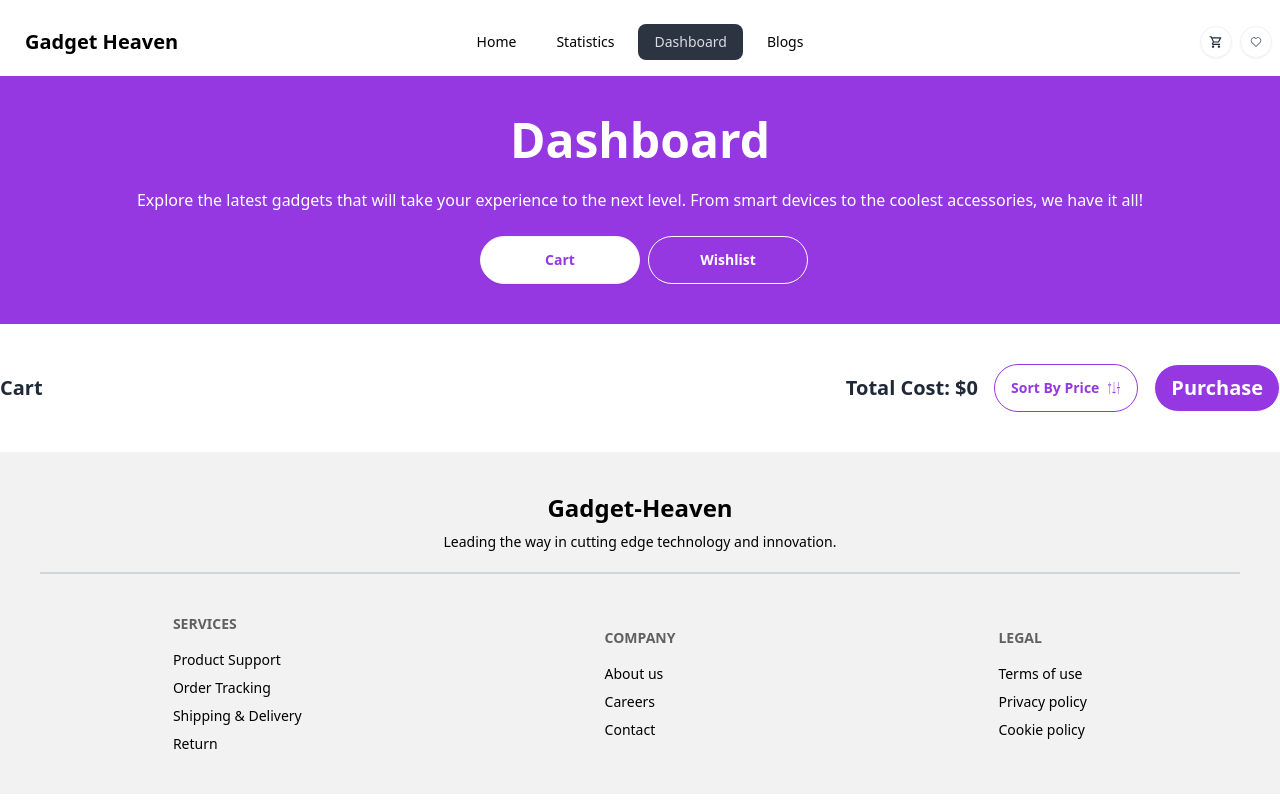
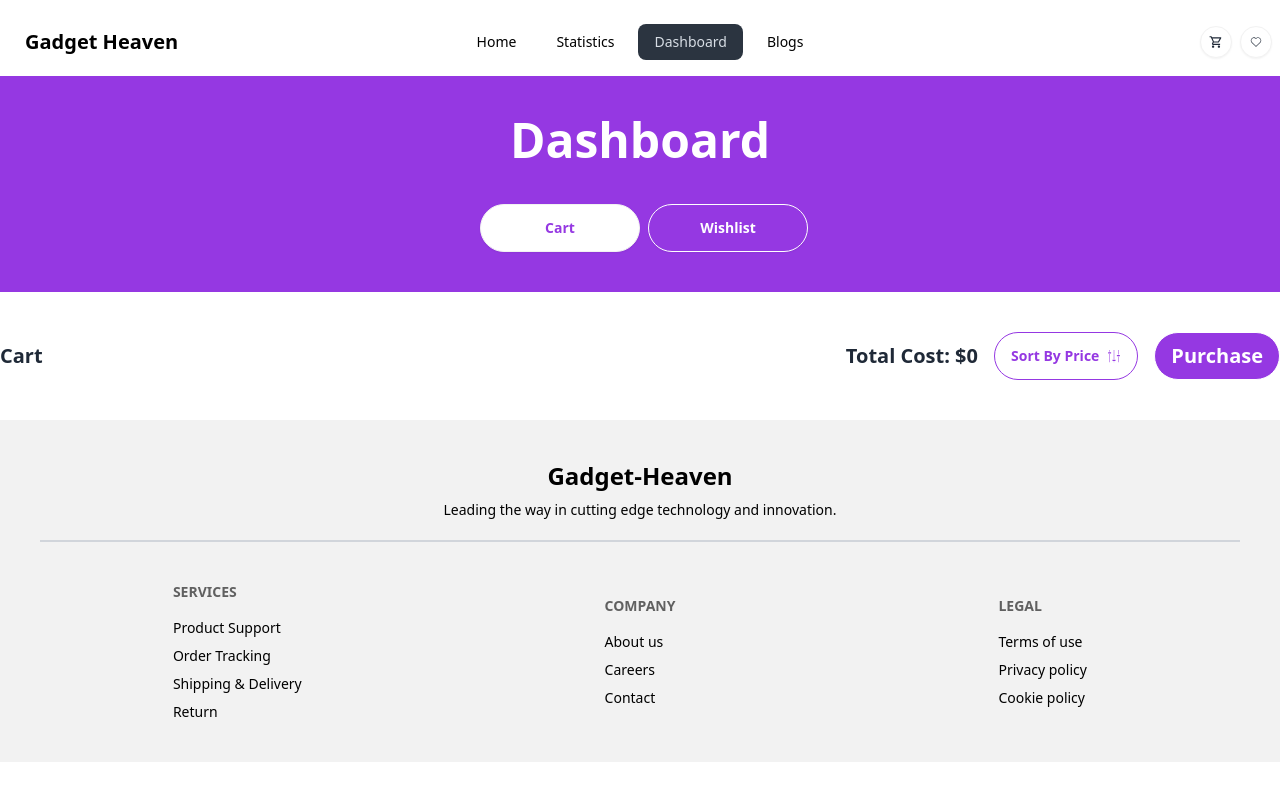
Before and after one commit to programming-hero-web-course-4/b10a8-gadget-heaven-adnansyed101, a React (Vite) app: page /dashboard in a window 1280 px wide. Built offline with nearby package versions, Linux system fonts and the light colour scheme.

Commit message:
Remove banner text

```diff
--- a/src/components/Dashboard.jsx
+++ b/src/components/Dashboard.jsx
@@ -7,12 +7,8 @@
 
   return (
     <section className="mb-10">
-      <div className="bg-primary py-10 w-full text-white text-center mb-10 ">
-        <h1 className="text-5xl font-bold">Dashboard</h1>
-        <p className="py-6">
-          Explore the latest gadgets that will take your experience to the next
-          level. From smart devices to the coolest accessories, we have it all!
-        </p>
+      <div className="bg-primary py-10 w-full text-white text-center mb-10">
+        <h1 className="text-5xl font-bold mb-10">Dashboard</h1>
         <div className="space-x-2 w-1/4 mx-auto flex">
           <button
             className={`btn rounded-full w-1/2 ${
```
